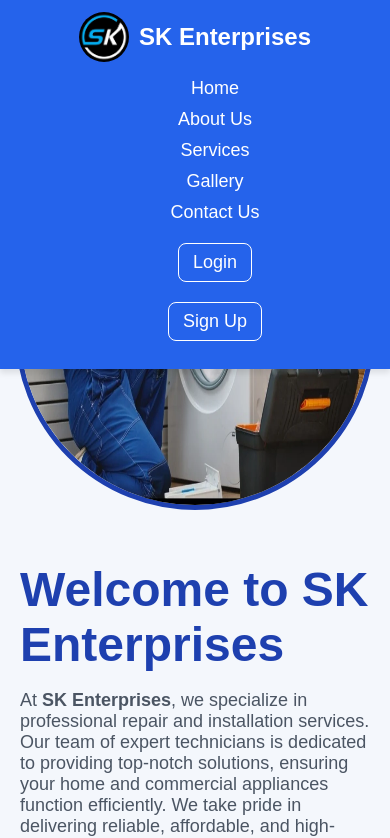
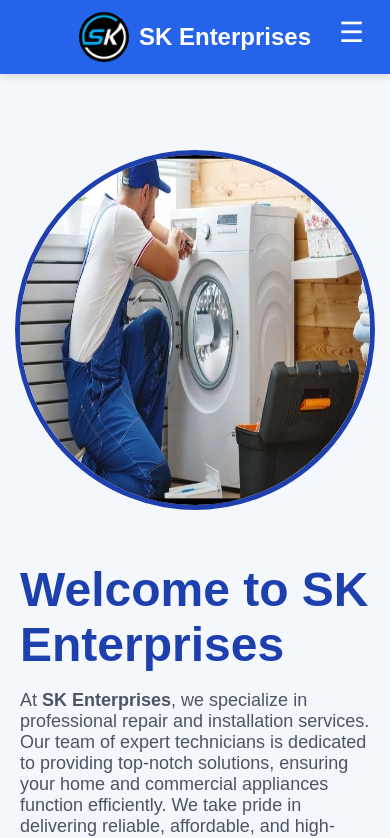
Before and after one commit to PreetiDiwakarGitHub/SK_Project, a React (Create React App) app: page / in a window 390 px wide. Shown: the top 838 px of the page. Built offline with nearby package versions, Linux system fonts and the light colour scheme.

Commit message:
add icon

```diff
--- a/src/Header.css
+++ b/src/Header.css
@@ -1,4 +1,4 @@
-/* Header Styling */
+
 header {
   position: fixed;
   top: 0;
@@ -10,8 +10,6 @@
   box-shadow: 0 4px 6px rgba(0, 0, 0, 0.1);
   z-index: 1000;
 }
-
-/* Container */
 .container {
   max-width: 1200px;
   margin: 0 auto;
@@ -20,8 +18,6 @@
   align-items: center;
   padding: 0 16px;
 }
-
-/* Logo with Text */
 .logo-container {
   display: flex;
   align-items: center;
@@ -37,10 +33,8 @@
 .logo-text {
   font-size: 24px;
   font-weight: bold;
-  margin-left: 10px; /* Space between logo and text */
+  margin-left: 10px;
 }
-
-/* Navigation Menu */
 nav ul {
   display: flex;
   gap: 20px;
@@ -57,8 +51,6 @@
 nav ul li a:hover {
   text-decoration: underline;
 }
-
-/* Buttons */
 .login-btn {
   font-size: 18px;
   border-radius: 8px;
@@ -75,21 +67,60 @@
   border-color: #1d4ed8;
   color: white;
 }
-
-/* Responsive Design */
+.menu-toggle {
+  display: none;
+}
 @media (max-width: 768px) {
   .container {
     flex-direction: column;
     align-items: center;
+  }
+  .menu-toggle {
+    display: block;
+    background: none;
+    border: none;
+    font-size: 28px;
+    color: white;
+    cursor: pointer;
+    position: absolute;
+    top: 15px;
+    right: 20px;
+  }
+
+  nav {
+    display: none;
+    width: 100%;
+    text-align: center;
   }
 
   nav ul {
     flex-direction: column;
     gap: 10px;
     align-items: center;
+    width: 100%;
+    padding: 0;
+    background: #2563eb;
+    position: absolute;
+    top: 60px;
+    left: 0;
+    padding: 15px 0;
+  }
+
+  nav ul li {
+    width: 100%;
+  }
+
+  nav ul li a {
+    display: block;
+    padding: 10px;
+    width: 100%;
   }
 
   .login-btn {
     margin-top: 10px;
   }
+  .show-menu {
+    display: flex;
+    flex-direction: column;
+  }
 }
--- a/src/Header.js
+++ b/src/Header.js
@@ -1,27 +1,31 @@
-import React from "react";
+import React, { useState } from "react";
 import { Link } from "react-router-dom";
 import "./Header.css";
-import logo from "../src/image/Logo.jpg"; // Make sure the path is correct
+import logo from "../src/image/Logo.jpg";
 
 function Header() {
+  const [isMenuOpen, setIsMenuOpen] = useState(false);
+  const toggleMenu = () => {
+    setIsMenuOpen(!isMenuOpen);
+  };
+
   return (
     <header className="bg-blue-600 text-white py-4 shadow-md">
       <div className="container mx-auto flex justify-between items-center px-4">
-
-        {/* Logo with Text */}
         <div className="logo-container">
           <img src={logo} alt="SK Enterprises Logo" className="logo-img" />
           <span className="logo-text">SK Enterprises</span>
         </div>
-
-        {/* Navigation */}
-        <nav>
+        <button className="menu-toggle" onClick={toggleMenu}>
+          ☰
+        </button>
+        <nav className={isMenuOpen ? "show-menu" : ""}>
           <ul className="flex space-x-6">
-            <li><Link to="/" className="hover:underline">Home</Link></li>
-            <li><Link to="/about" className="hover:underline">About Us</Link></li>
-            <li><Link to="/services" className="hover:underline">Services</Link></li>
-            <li><Link to="/gallery" className="hover:underline">Gallery</Link></li>
-            <li><Link to="/contact" className="hover:underline">Contact Us</Link></li>
+            <li><Link to="/" className="hover:underline" onClick={toggleMenu}>Home</Link></li>
+            <li><Link to="/about" className="hover:underline" onClick={toggleMenu}>About Us</Link></li>
+            <li><Link to="/services" className="hover:underline" onClick={toggleMenu}>Services</Link></li>
+            <li><Link to="/gallery" className="hover:underline" onClick={toggleMenu}>Gallery</Link></li>
+            <li><Link to="/contact" className="hover:underline" onClick={toggleMenu}>Contact Us</Link></li>
             <button className="login-btn">Login</button>
             <button className="login-btn">Sign Up</button>
           </ul>
```
